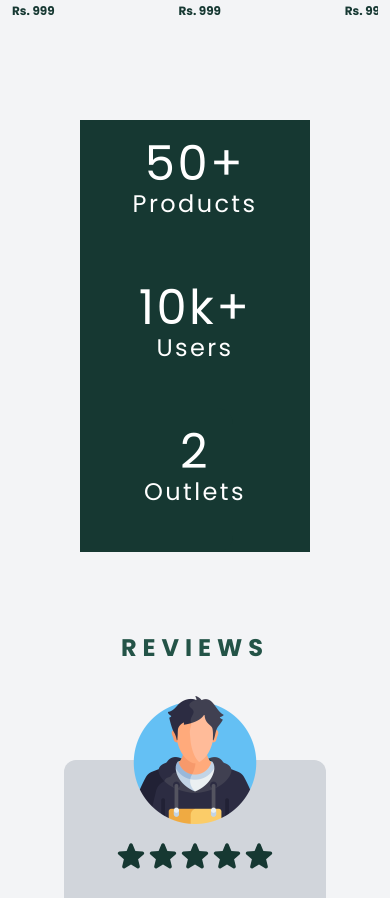
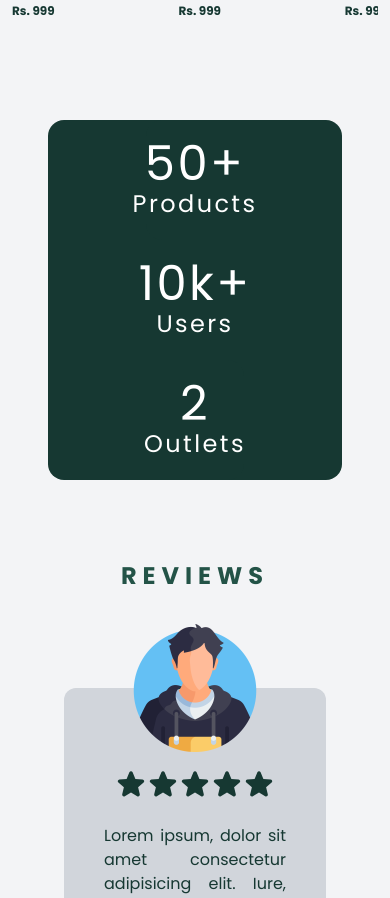
Before and after one commit to mahemudborgave/vogue-backup, a React (Create React App) app: page / in a window 390 px wide. Shown: the part 1805-2703 px from the top of the page. Built offline with nearby package versions, Linux system fonts and the light colour scheme.

Commit message:
Change in Site Insights

```diff
--- a/src/components/SiteInsights.jsx
+++ b/src/components/SiteInsights.jsx
@@ -4,22 +4,22 @@ export default function SiteInsights(){
     return(
         <>
             <div>
-                <div className="m-20">
-                    <div className="flex lg:flex-row flex-col bg-darker-green tracking-[.15em]  lg:justify-between justify-center items-center">
-                        <div className="bg-darker-green h-36 w-2/6 lg:border-r-4  text-white lg:mt-0  ">
+                <div className="lg:m-20 m-12">
+                    <div className="flex lg:flex-row flex-col bg-darker-green tracking-[.15em]  lg:justify-between justify-center items-center rounded-2xl">
+                        <div className="bg-darker-green lg:h-36 w-2/6 lg:border-r-4  text-white lg:mt-0 rounded-l-2xl">
                             <div className="flex flex-col justify-center items-center p-5 ">
                                 <h1 className="lg:text-6xl text-5xl">50+</h1>
                                 <h2 className="lg:text-3xl text-2xl">Products</h2>
                             </div>
                         </div>
-                        <div className="bg-darker-green h-36 w-2/6 lg:border-r-4  text-white ">
+                        <div className="bg-darker-green lg:h-36 w-2/6 lg:border-r-4  text-white ">
                         <div className="flex flex-col justify-center items-center p-5 ">
 
                                 <h1 className="lg:text-6xl text-5xl">10k+</h1>
                                 <h2 className="lg:text-3xl text-2xl">Users</h2>
                             </div>
                         </div>
-                        <div className="bg-darker-green h-36 w-2/6  text-white rounded-r-2xl ">
+                        <div className="bg-darker-green lg:h-36 w-2/6  text-white rounded-r-2xl ">
                             <div className="flex flex-col justify-center items-center p-5">
                                 <h1 className="lg:text-6xl text-5xl">2</h1>
                                 <h2 className="lg:text-3xl text-2xl">Outlets</h2>
```
